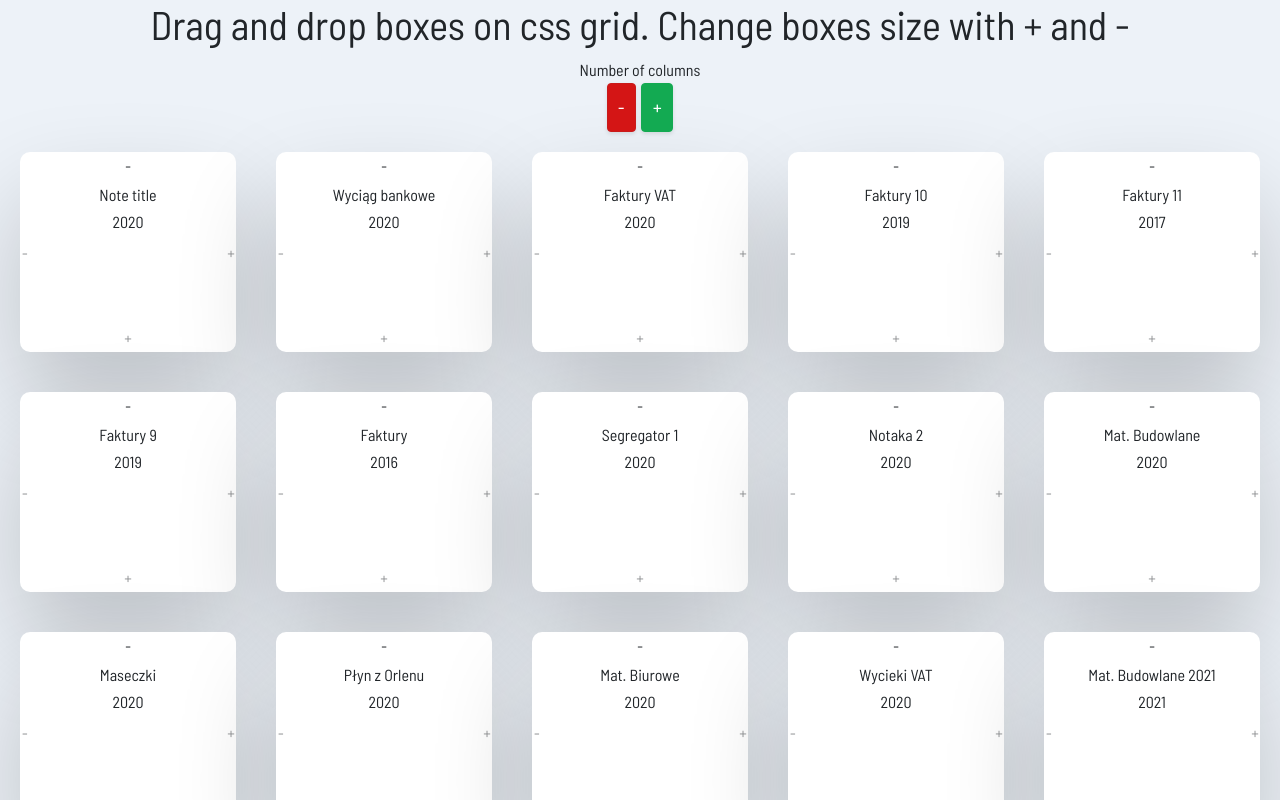
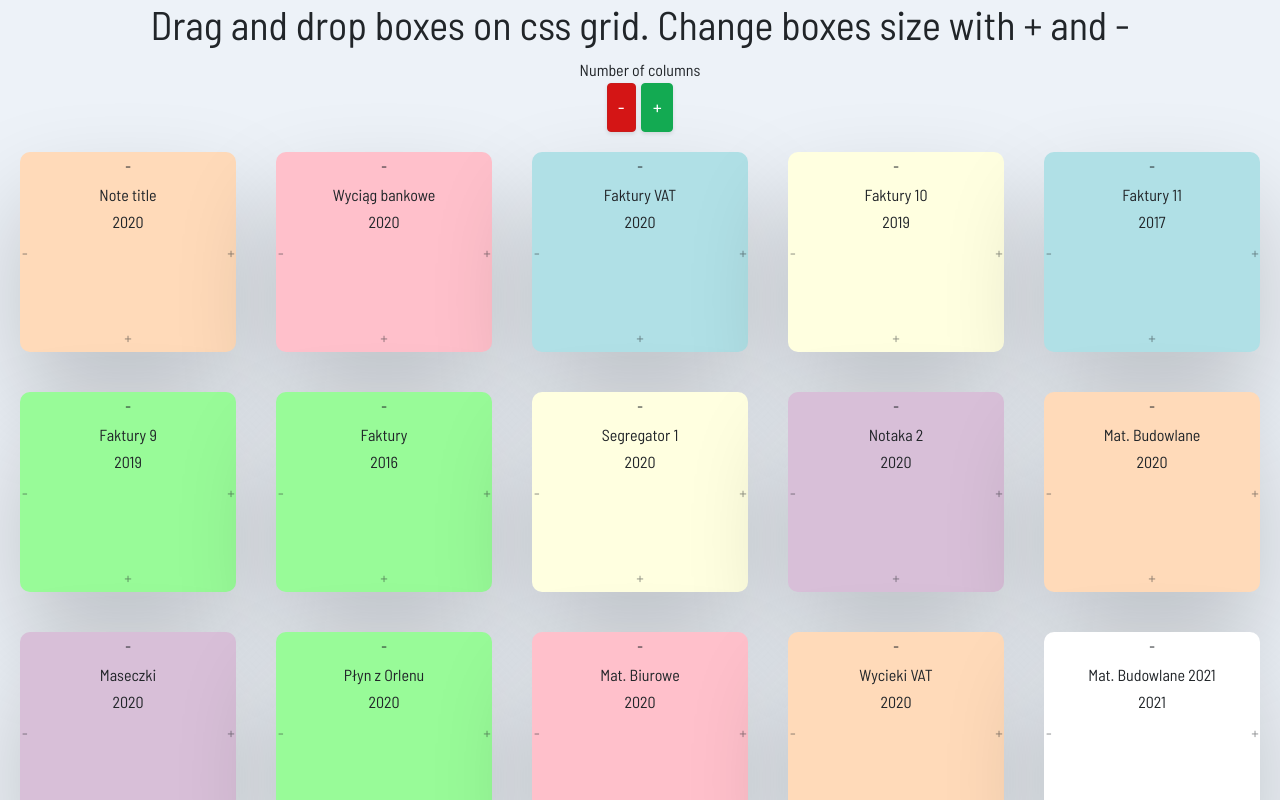
Before and after one commit to kbuczek/react-beginner-projects, a React (Create React App) app: page /griddnd in a window 1280 px wide. Shown: the top 800 px of the page. Built offline with nearby package versions, Linux system fonts and the light colour scheme.

Commit message:
grid drag and drop random colors

```diff
--- a/src/Projects/GridDragAndDrop/Box.css
+++ b/src/Projects/GridDragAndDrop/Box.css
@@ -8,12 +8,17 @@
   min-width: 200px;
   grid-template-columns: 1fr 20fr 1fr;
   grid-template-rows: 1fr 5fr 1fr;
+  font-size: 1rem;
 }
+
+/* .griddnd-box * { */
+/* pointer-events: none; */
+/* } */
 
 .griddnd-box-current {
   opacity: 100%;
-  background-color: rgb(97, 97, 97);
-  color: rgb(97, 97, 97);
+  background-color: rgb(97, 97, 97) !important;
+  color: rgb(97, 97, 97) !important;
 }
 
 .griddnd-box-entered {
@@ -58,3 +63,31 @@
 .griddnd-box-center-right:hover {
   cursor: pointer;
 }
+
+.pink {
+  background-color: pink;
+}
+
+.peachpuff {
+  background-color: peachpuff;
+}
+
+.lightyellow {
+  background-color: lightyellow;
+}
+
+.palegreen {
+  background-color: palegreen;
+}
+
+.lightcyan {
+  background-color: lighcyan;
+}
+
+.powderblue {
+  background-color: powderblue;
+}
+
+.thistle {
+  background-color: thistle;
+}
--- a/src/Projects/GridDragAndDrop/Box.tsx
+++ b/src/Projects/GridDragAndDrop/Box.tsx
@@ -11,22 +11,32 @@ export interface BoxProps {
 const Box = (props: any) => {
   const [gridColumnSpan, setGridColumnSpan] = useState(1);
   const [gridRowSpan, setGridRowSpan] = useState(1);
-  const [currentBoxCss, setCurrentBoxCss] = useState(false);
-  const [enteredBoxCss, setEnteredBoxCss] = useState(false);
+  const [currentBoxCss, setCurrentBoxCss] = useState(false); //black background css
   const [boxStyle, setBoxStyle] = useState({});
+  const [mouseEntered, setMouseEntered] = useState(0);
+  const colors: string[] = [
+    "pink",
+    "peachpuff",
+    "lightyellow",
+    "palegreen",
+    "lightcyan",
+    "powderblue",
+    "thistle",
+  ];
+  // const randNum: number = Math.floor(Math.random() * 7); //changes after every rerender of component
+  const [randNum, setRandNum] = useState(Math.floor(Math.random() * 7));
 
   useEffect(() => {
     setBoxStyle({
       gridColumnEnd: `span ${gridColumnSpan}`,
       gridRowEnd: `span ${gridRowSpan}`,
+      // background: colors[randNum],
     });
   }, [gridColumnSpan, gridRowSpan]);
 
   useEffect(() => {
     if (props.dragging && props.currentDragBox.current === props.id) {
-      setTimeout(() => {
-        setCurrentBoxCss(true);
-      }, 0);
+      setCurrentBoxCss(true);
     } else {
       setCurrentBoxCss(false);
     }
@@ -35,21 +45,19 @@ const Box = (props: any) => {
   const handleDragStart = (e: any) => {
     console.log("drag start", props.id);
     props.currentDragBox.current = props.id;
-
-    //if onDragEnd doesn't work properly
-    // dragNode.current = e.target;
-    // dragNode.current.addEventListener("dragend", handleDragEnd)
     props.setDragging(true);
   };
 
   const handleDragEnd = (e: any) => {
-    // dragNode.current.removeEventListener("dragend", handleDragEnd)
     console.log("drag end", props.id);
-    props.changeBoxPosition();
-
+    // if statement prevents changing positions when user drags item back to its original place
+    if (props.enteredBoxId !== props.currentDragBox.current) {
+      props.changeBoxPosition();
+    }
     props.currentDragBox.current = -1;
-    // dragNode.current = -1;
     props.setDragging(false);
+    props.setEnteredBoxId(-1);
+    setMouseEntered(0);
   };
 
   const handleDragOver = (e: any) => {
@@ -63,17 +71,27 @@ const Box = (props: any) => {
   //triggered every time the mouse stops
   const handleDragEnter = (e: any) => {
     // Don't trigger when entering the current dragged box
+    e.preventDefault();
+    console.log("dragenter", props.id);
+    setMouseEntered((mouseEntered) => mouseEntered + 1);
     if (props.id !== props.currentDragBox.current) {
       console.log("Dragged over different item");
       props.setEnteredBoxId(props.id);
-      setEnteredBoxCss(true);
     }
-    //
   };
 
   const handleDragLeave = (e: any) => {
-    console.log("handleDragLeave", props.id);
-    setEnteredBoxCss(false);
+    let newMouseEntered = mouseEntered - 1;
+    setMouseEntered(newMouseEntered);
+    // every child in DOM triggers dragleave in parent
+    // every time we enter child we newMouseEntered++, when we leave child --;
+    // when we are in parent (griddnd-box) newMouseEntered is always equal to 1; When we leave 0;
+    console.log("dragleave", props.id);
+    if (newMouseEntered === 0) {
+      console.log("MOUSE LEAVE", newMouseEntered);
+      props.setEnteredBoxId(-1);
+      setMouseEntered(0);
+    }
   };
 
   return (
@@ -86,8 +104,8 @@ const Box = (props: any) => {
       onDragLeave={(e) => handleDragLeave(e)}
       draggable="true"
       className={`${currentBoxCss && "griddnd-box-current"} ${
-        enteredBoxCss && "griddnd-box-entered"
-      } griddnd-box`}
+        props.enteredBoxId === props.id && "griddnd-box-entered"
+      }  ${true && colors[randNum]} griddnd-box `}
       style={boxStyle}
     >
       <div className="griddnd-box-edge griddnd-box-up-left"></div>
--- a/src/Projects/GridDragAndDrop/index.tsx
+++ b/src/Projects/GridDragAndDrop/index.tsx
@@ -15,12 +15,9 @@ const GridDnd: React.FunctionComponent<GridDnd> = ({ data }) => {
   const [dragging, setDragging] = useState(false);
   const [enteredBoxId, setEnteredBoxId] = useState(-1);
   const [dataValuesMap, setDataValuesMap] = useState(new Map());
-  // const dataValuesMap = new Map();
-  // const [dataValues, setDataValues] = useState();
 
   //useRef stays constant between rerenders
   const currentDragBox = useRef<number>(-1);
-  // const dragNode = useRef<number>();
 
   useEffect(() => {
     initializeBoxesPositions();
@@ -47,12 +44,16 @@ const GridDnd: React.FunctionComponent<GridDnd> = ({ data }) => {
   };
 
   const changeBoxPosition = () => {
-    console.log("changeBox currentDragBox", currentDragBox.current);
-    console.log("changeBox enteredBoxId", enteredBoxId);
-    const indexCurrentDragBox = boxesPositions.indexOf(currentDragBox.current);
-    const indexEnteredBox = boxesPositions.indexOf(enteredBoxId);
-    boxesPositions.splice(indexEnteredBox, 1, currentDragBox.current);
-    boxesPositions.splice(indexCurrentDragBox, 1, enteredBoxId);
+    if (enteredBoxId > 0) {
+      console.log("changeBox currentDragBox", currentDragBox.current);
+      console.log("changeBox enteredBoxId", enteredBoxId);
+      const indexCurrentDragBox = boxesPositions.indexOf(
+        currentDragBox.current
+      );
+      const indexEnteredBox = boxesPositions.indexOf(enteredBoxId);
+      boxesPositions.splice(indexEnteredBox, 1, currentDragBox.current);
+      boxesPositions.splice(indexCurrentDragBox, 1, enteredBoxId);
+    }
   };
 
   return (
@@ -91,6 +92,7 @@ const GridDnd: React.FunctionComponent<GridDnd> = ({ data }) => {
               setDragging={setDragging}
               currentDragBox={currentDragBox}
               changeBoxPosition={changeBoxPosition}
+              enteredBoxId={enteredBoxId}
               setEnteredBoxId={setEnteredBoxId}
               id={boxId}
             >
```
